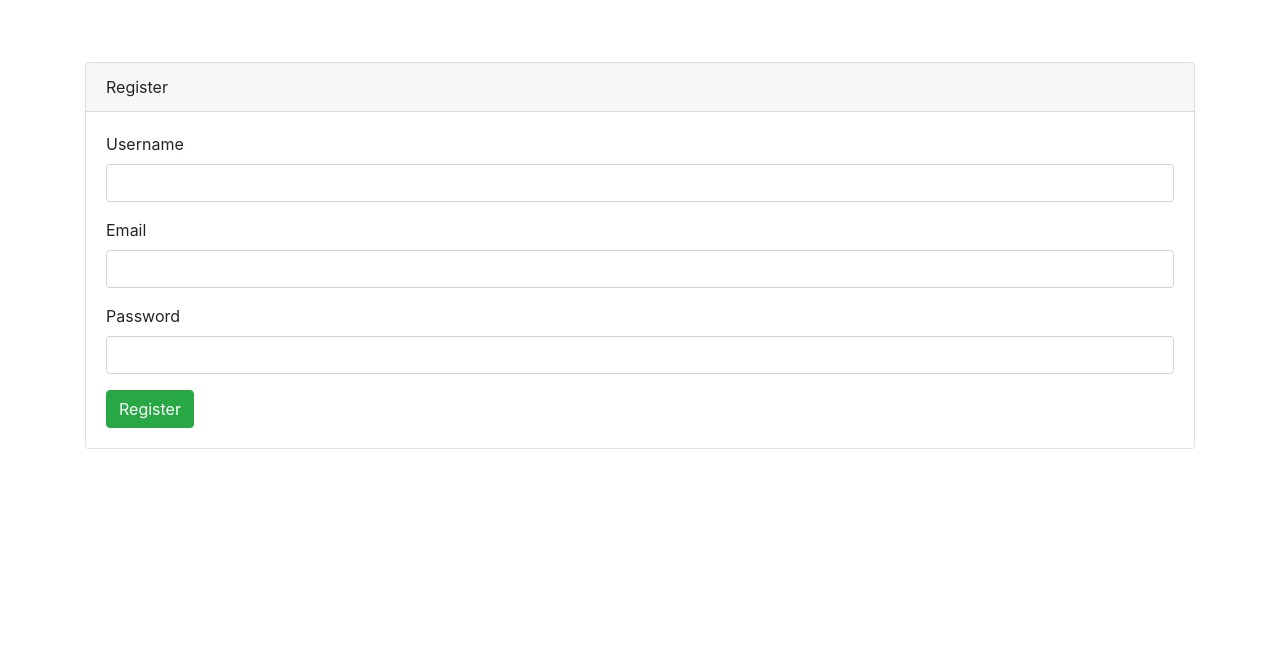
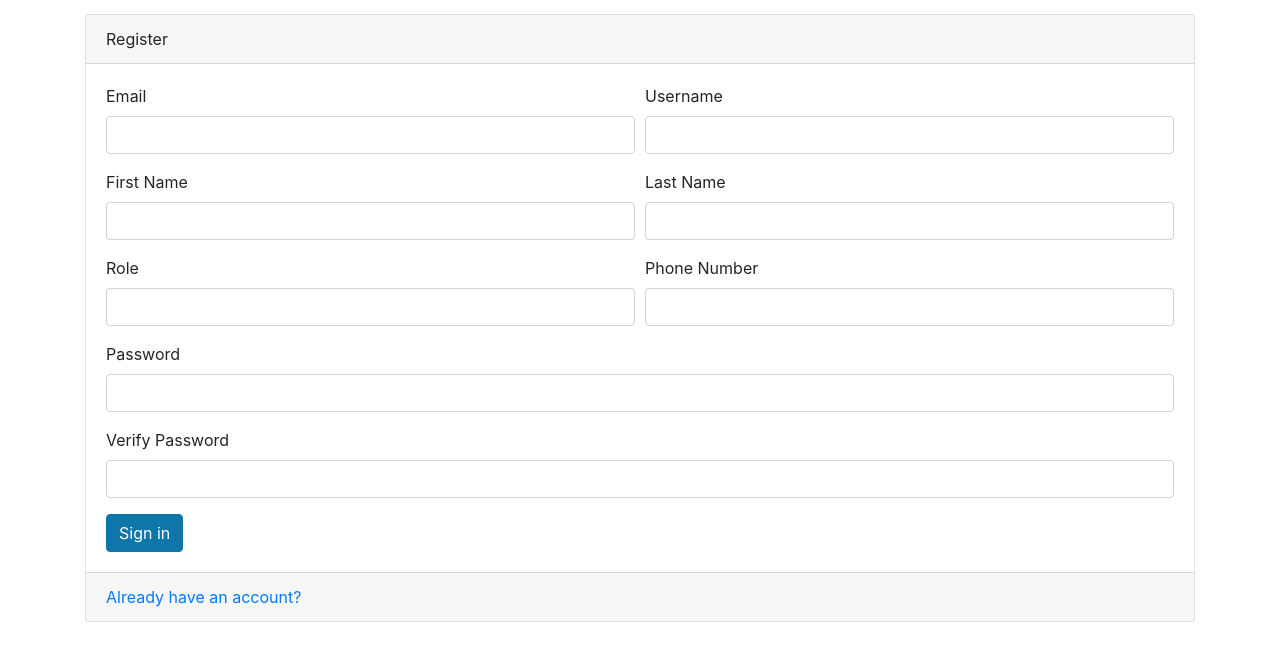
Before and after one commit to RalitsaTerzieva/fastapi_todos, a FastAPI app: page /auth/register-page in a window 1280 px wide. Shown: the part 56-717 px from the top of the page. Run offline with FastAPI, Linux system fonts and the light colour scheme; some libraries are stand-ins or nearby versions.

Commit message:
Update register form

```diff
--- a/templates/register.html
+++ b/templates/register.html
@@ -2,33 +2,56 @@
 
 {% block content %}
 
-<div class="container mt-5">
+<div class="container">
   <div class="card">
     <div class="card-header">
       Register
     </div>
-
     <div class="card-body">
       <form id="registerForm">
-
-                <div class="form-group">
+        <div class="form-row">
+          <div class="form-group col-md-6">
+            <label>Email</label>
+            <input type="text" class="form-control" name="email" required>
+          </div>
+          <div class="form-group col-md-6">
             <label>Username</label>
-                    <input type="text" class="form-control" name="username">
+            <input type="text" class="form-control" name="username" required>
           </div>
-
-                <div class="form-group">
-                    <label>Email</label>
-                    <input type="email" class="form-control" name="email">
         </div>
-
+        <div class="form-row">
+          <div class="form-group col-md-6">
+            <label>First Name</label>
+            <input type="text" class="form-control" name="firstname" required>
+          </div>
+          <div class="form-group col-md-6">
+            <label>Last Name</label>
+            <input type="text" class="form-control" name="lastname" required>
+          </div>
+        </div>
+        <div class="form-row">
+          <div class="form-group col-md-6">
+            <label>Role</label>
+            <input type="text" class="form-control" name="role" required>
+          </div>
+          <div class="form-group col-md-6">
+            <label>Phone Number</label>
+            <input type="text" class="form-control" name="phone_number" autocomplete="phone_number" required>
+          </div>
+        </div>
         <div class="form-group">
           <label>Password</label>
-                    <input type="password" class="form-control" name="password">
+          <input type="password" class="form-control" name="password" autocomplete="new-password" required>
         </div>
-
-                <button class="btn btn-success">Register</button>
-
+        <div class="form-group">
+          <label>Verify Password</label>
+          <input type="password" class="form-control" name="password2" autocomplete="new-password" required>
+        </div>
+        <button type="submit" class="btn btn-primary">Sign in</button>
       </form>
+    </div>
+    <div class="card-footer text-muted">
+      <a href="/auth/login-page">Already have an account?</a>
     </div>
   </div>
 </div>
```
Lines whose indentation alone changed are shown as unchanged.
